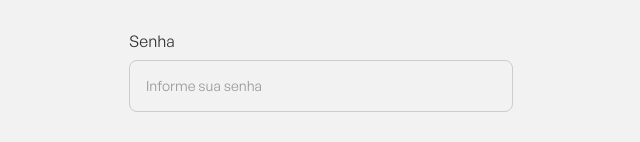
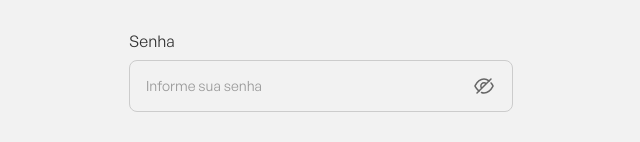
Before and after one commit to pedrohdionisio/waiterapp-frontend, a React (Vite) app: page / in a window 1280 px wide. Shown: the part 396-538 px from the top of the page, without its empty margins (319-959 px from the left). Built offline with nearby package versions, Linux system fonts and the light colour scheme.

Commit message:
creates passwordInput

```diff
--- a/src/presentation/components/InputContainer/InputContainer.component.tsx
+++ b/src/presentation/components/Input/InputContainer/InputContainer.component.tsx
@@ -1,4 +1,4 @@
-import info from '../../../shared/assets/images/info.svg';
+import info from '../../../../shared/assets/images/info.svg';
 
 import { ErrorMessage, Label, Wrapper } from './InputContainer.styles';
 import { IInputContainerProps } from './InputContainer.types';
--- /dev/null
+++ b/src/presentation/components/Input/PasswordInput/PasswordInput.component.tsx
@@ -0,0 +1,63 @@
+import { SyntheticEvent, useState } from 'react';
+import { Controller } from 'react-hook-form';
+
+import eye from '../../../../shared/assets/images/eye.svg';
+import eyeHidden from '../../../../shared/assets/images/eye-hidden.svg';
+
+import { InputButton, StyledInput, Wrapper } from './PasswordInput.styles';
+import { IPasswordInputProps } from './PasswordInput.types';
+
+export function PasswordInput({
+  control,
+  name,
+  defaultValue = '',
+  hasError = false,
+  ...rest
+}: IPasswordInputProps) {
+  const [isPasswordVisible, setIsPasswordVisible] = useState(false);
+
+  function handlePasswordVisibilityChange(e: SyntheticEvent) {
+    e.preventDefault();
+    setIsPasswordVisible(!isPasswordVisible);
+  }
+
+  if (!control) {
+    return (
+      <Wrapper>
+        <StyledInput
+          name={name}
+          hasError={hasError}
+          type={isPasswordVisible ? 'text' : 'password'}
+          {...rest}
+        />
+        <InputButton onClick={handlePasswordVisibilityChange}>
+          <img src={isPasswordVisible ? eye : eyeHidden} alt="Eye" />
+        </InputButton>
+      </Wrapper>
+    );
+  }
+
+  return (
+    <Wrapper>
+      <Controller
+        control={control}
+        name={name}
+        render={({ field: { onChange, value } }) => (
+          <StyledInput
+            name={name}
+            type={isPasswordVisible ? 'text' : 'password'}
+            onChange={onChange}
+            value={value}
+            hasError={hasError}
+            {...rest}
+          />
+        )}
+        defaultValue={defaultValue}
+      />
+
+      <InputButton onClick={handlePasswordVisibilityChange}>
+        <img src={isPasswordVisible ? eye : eyeHidden} alt="Eye" />
+      </InputButton>
+    </Wrapper>
+  );
+}
--- /dev/null
+++ b/src/presentation/components/Input/PasswordInput/PasswordInput.styles.ts
@@ -0,0 +1,44 @@
+import styled, { css } from 'styled-components';
+
+import { IPasswordInputProps } from './PasswordInput.types';
+
+export const Wrapper = styled.div`
+  display: flex;
+  align-items: center;
+  border: 1px solid ${({ theme }) => theme.colors.gray[100]};
+  border-radius: 8px;
+  transition: border-color .3s ease-in;
+
+  &:focus-within {
+    border-color: ${({ theme }) => theme.colors.gray[500]};
+  }
+`;
+
+export const StyledInput = styled.input<IPasswordInputProps>`
+  background: transparent;
+  caret-color: ${({ theme }) => theme.colors.primary[500]};
+  color: ${({ theme }) => theme.colors.gray[900]};
+  font-size: 14px;
+  width: 100%;
+  padding: 16px;
+  outline: none;
+  border: none;
+
+  &::placeholder {
+    color: ${({ theme }) => theme.colors.gray[300]};
+  }
+
+  ${({ hasError }) => hasError && css`
+    border-color: ${({ theme }) => theme.colors.primary[500]};
+  `}
+`;
+
+export const InputButton = styled.button`
+  display: flex;
+  align-items: center;
+  justify-content: center;
+  height: 100%;
+  padding: 0 16px;
+  background-color: transparent;
+  border: none;
+`;
--- a/src/presentation/features/SignIn/SignIn.feature.tsx
+++ b/src/presentation/features/SignIn/SignIn.feature.tsx
@@ -1,6 +1,9 @@
 import { Button } from '../../components/Button/Button.component';
-import { InputContainer } from '../../components/InputContainer/InputContainer.component';
-import { TextInput } from '../../components/TextInput/TextInput.component';
+
+import { InputContainer } from '../../components/Input/InputContainer/InputContainer.component';
+import { PasswordInput } from '../../components/Input/PasswordInput/PasswordInput.component';
+import { TextInput } from '../../components/Input/TextInput/TextInput.component';
+
 import { Form } from './SignIn.styles';
 
 export function SignIn() {
@@ -11,9 +14,8 @@ export function SignIn() {
       </InputContainer>
 
       <InputContainer label="Senha">
-        <TextInput
+        <PasswordInput
           name="password"
-          type="password"
           placeholder="Informe sua senha"
         />
       </InputContainer>
```
Also changed, not shown: src/presentation/components/Input/PasswordInput/PasswordInput.types.ts (added, +12 -0 lines), .eslintrc.json, src/presentation/components/Input/InputContainer/InputContainer.styles.ts (renamed from src/presentation/components/InputContainer/InputContainer.styles.ts), src/presentation/components/Input/InputContainer/InputContainer.types.ts (renamed from src/presentation/components/InputContainer/InputContainer.types.ts), src/presentation/components/Input/TextInput/TextInput.component.tsx (renamed from src/presentation/components/TextInput/TextInput.component.tsx), src/presentation/components/Input/TextInput/TextInput.styles.ts (renamed from src/presentation/components/TextInput/TextInput.styles.ts), src/presentation/components/Input/TextInput/TextInput.types.ts (renamed from src/presentation/components/TextInput/TextInput.types.ts), src/shared/assets/images/eye-hidden.svg (renamed from src/shared/assets/images/eye hidden.svg).
